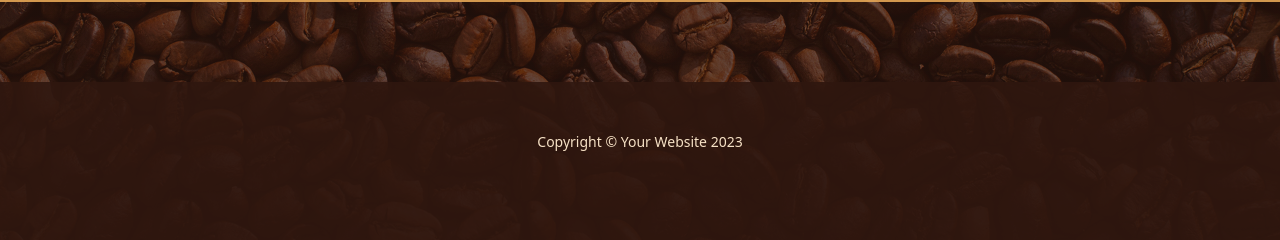
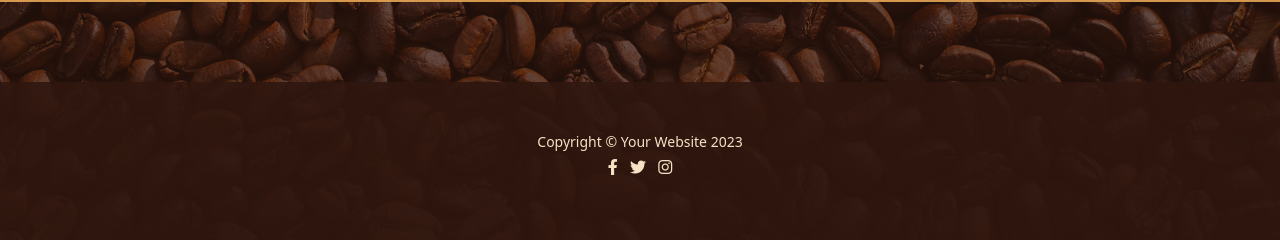
Before and after one commit to krzysztofkadela/Savory-Seasons, a Django app: page / in a window 1280 px wide. Shown: the part 1560-1800 px from the top of the page. Run offline with Django 4.2, Linux system fonts and the light colour scheme; some libraries are stand-ins or nearby versions.

Commit message:
Add link to fonr-aweson for social links.

```diff
--- a/restaurant_main/templates/restaurant_main/index.html
+++ b/restaurant_main/templates/restaurant_main/index.html
@@ -14,7 +14,7 @@
         rel="stylesheet" />
     <link href="https://fonts.googleapis.com/css?family=Lora:400,400i,700,700i" rel="stylesheet" />
     <!-- Core theme CSS (includes Bootstrap)-->
-
+    <link rel="stylesheet" href="https://cdnjs.cloudflare.com/ajax/libs/font-awesome/6.0.0-beta3/css/all.min.css" integrity="sha384-k6RqeWeci5ZR/Lv4MR0sA0FfDOMFInternationalAX3PpGemb9tXZ" crossorigin="anonymous">
     <link href="{% static 'css/style.css' %}" rel="stylesheet" />
     <link href="https://maxcdn.bootstrapcdn.com/bootstrap/5.2.3/css/bootstrap.min.css" rel="stylesheet">
 </head>
```
